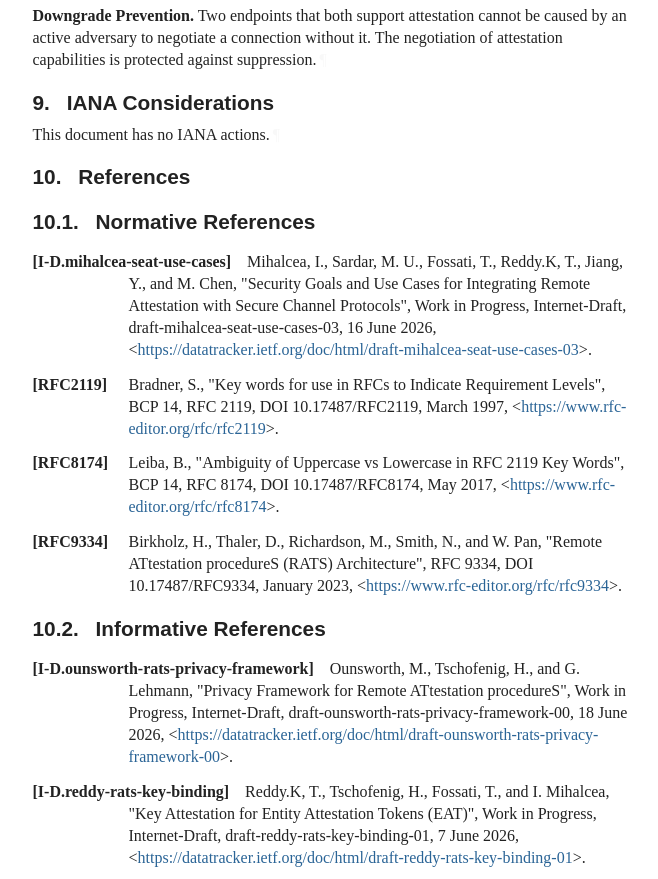
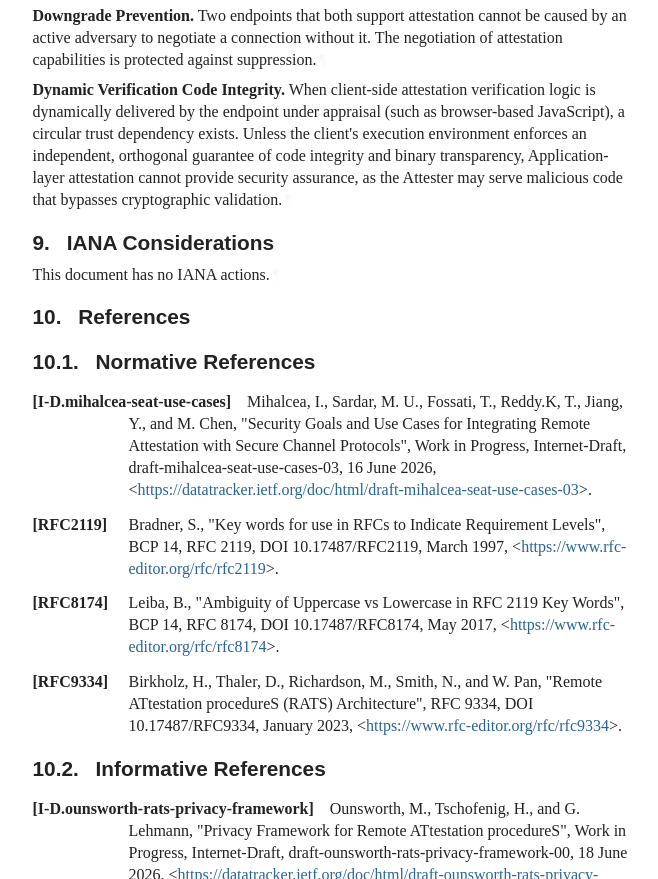
Before and after one commit to tls-attestation/seat-architecture, a plain HTML site: page draft-mihalcea-seat-architecture.html in a window 1280 px wide. Shown: the part 9773-10652 px from the top of the page, without its empty margins (92-750 px from the left). Drawn offline with Linux system fonts and the light colour scheme; a web font is replaced by a local one.

Commit message:
Script updating gh-pages from dc3517b. [ci skip]

```diff
--- a/draft-mihalcea-seat-architecture.html
+++ b/draft-mihalcea-seat-architecture.html
@@ -2017,6 +2017,14 @@ completion.<a href="#section-8.6-9" class="pilcrow">¶</a></p>
 cannot be caused by an active adversary to negotiate a connection
 without it.  The negotiation of attestation capabilities is protected
 against suppression.<a href="#section-8.6-10" class="pilcrow">¶</a></p>
+<p id="section-8.6-11"><strong>Dynamic Verification Code Integrity.</strong> When client-side attestation
+verification logic is dynamically delivered by the endpoint under
+appraisal (such as browser-based JavaScript), a circular trust
+dependency exists.  Unless the client's execution environment
+enforces an independent, orthogonal guarantee of code integrity
+and binary transparency, Application-layer attestation cannot
+provide security assurance, as the Attester may serve malicious
+code that bypasses cryptographic validation.<a href="#section-8.6-11" class="pilcrow">¶</a></p>
 </section>
 </div>
 </section>
```
Also changed, not shown: draft-mihalcea-seat-architecture.txt (+9 -0 lines), index.html (+2 -2 lines).
